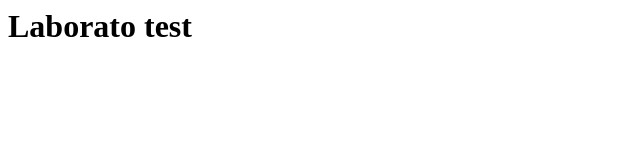
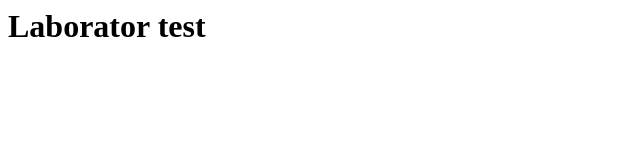
Before and after one commit to RDaniel01/testdani, a plain HTML site: page index.html in a window 1280 px wide. Shown: the full height of the page, 0-640 px from the left. Drawn offline with Linux system fonts and the light colour scheme.

Commit message:
Update index.html

```diff
--- a/index.html
+++ b/index.html
@@ -1 +1 @@
-<h1>Laborato test<h1>
+<h1>Laborator test</h1>
```
